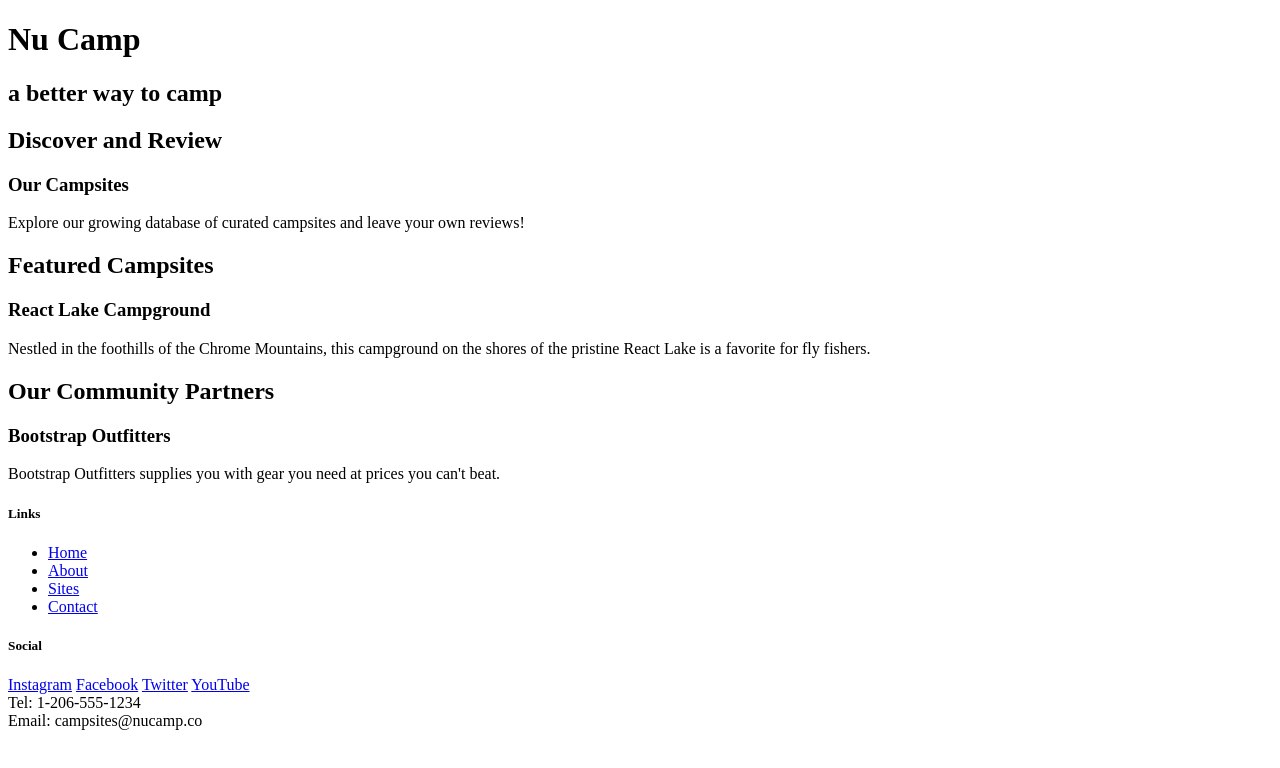
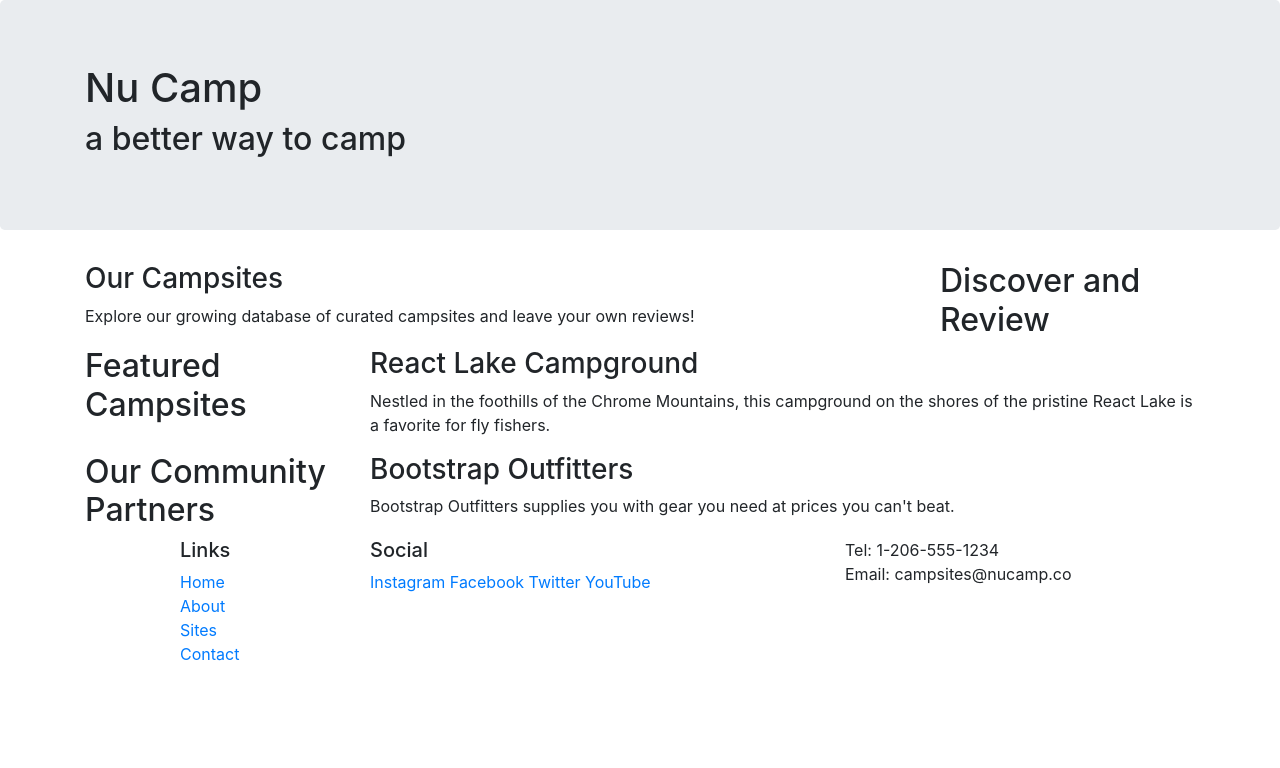
Before and after one commit to seforaqm/bootstrap, a website: page index.html in a window 1280 px wide. Drawn offline with nearby package versions, Linux system fonts and the light colour scheme.

Commit message:
bootstrap grid

```diff
--- a/index.html
+++ b/index.html
@@ -3,58 +3,81 @@
 <head>
     <meta charset="UTF-8">
     <meta name = "viewport" content = "width=device-width, initial scale = 1" />
-    <link rel = "stylesheet" href=" "node_modules/bootstrap/dist/css/bootstrap.min.css" />
+    <link rel = "stylesheet" href="node_modules/bootstrap/dist/css/bootstrap.min.css" />
     <title>NuCamp: A Better Way to Camp</title>
 </head>
 <body>
 
-    <header>
-        <div>
+    <header class = "jumbotron">
+        <div class=" container">
+            <div class = "row">
+                <div class = "col">
                     <h1>Nu Camp</h1>
                     <h2>a better way to camp</h2>
                 </div>
+            </div>
+        </div>
     </header>
 
-    <div>
+    <div class="container">
+        <div class="row">
+            <div class = "col-sm-4 order-sm-last col-md-3">
                 <h2>Discover and Review</h2>
+            </div>
+            <div class="col">
                 <h3> Our Campsites</h3>
                 <p>Explore our growing database of curated campsites and leave your own reviews!
                 </p>
             </div>
+        </div>
 
-    <div>
+        <div class="row">
+            <div class="col-sm-4 col-md-3">
                 <h2>Featured Campsites</h2>
+            </div>
+            <div class="col">
                 <h3>React Lake Campground</h3>
                 <p>Nestled in the foothills of the Chrome Mountains, this campground on the shores of the pristine React Lake is a favorite for fly fishers.
                 </p>
             </div>
+        </div>
 
-    <div>
+        <div class="row">
+            <div class="col-sm-4 col-md-3">
                 <h2>Our Community Partners</h2>
+            </div>
+            <div class="col">
                 <h3>Bootstrap Outfitters</h3>
                 <p>Bootstrap Outfitters supplies you with gear you need at prices you can't beat.</p>
             </div>
+        </div>
+    </div>
 
     <footer>
-            <div>
+        <div class="container">
+            <div class = "row">
+                <div class="col-4 col-sm-2 offset-1">
+
                    <h5>Links</h5>
-        <ul>
+                    <ul class="list-unstyled">
                     <li><a href="#">Home</a></li>
                     <li><a href="#">About</a></li>
                     <li><a href="#">Sites</a></li>
                     <li><a href="#">Contact</a></li>
                     </ul>
             </div>
-    <div>
+            <div class="col-6 col-sm-5">
                 <h5>Social</h5>
                 <a href="http://instagram.com/">Instagram</a>
                 <a href="http://facebook.com/">Facebook</a>
                 <a href="http://twitter.com/">Twitter</a>
                 <a href="http://youtube.com/">YouTube</a>
             </div>
-    <div>
+            <div class="col-sm-4">
                 Tel: 1-206-555-1234<br />
                 Email: campsites@nucamp.co
+            </div>
+        </div>
     </div>
 </footer>
     <script src="node_modules/jquery/dist/jquery.slim.min.js"></script>
--- a/package.json
+++ b/package.json
@@ -12,5 +12,10 @@
   "license": "ISC",
   "devDependencies": {
     "lite-server": "^2.6.1"
+  },
+  "dependencies": {
+    "bootstrap": "^4.5.2",
+    "jquery": "^3.5.1",
+    "popper.js": "^1.16.1"
   }
 }
```
Also changed, not shown: aboutus.html (added, +89 -0 lines), 2 other files. Lines whose indentation alone changed are shown as unchanged.
